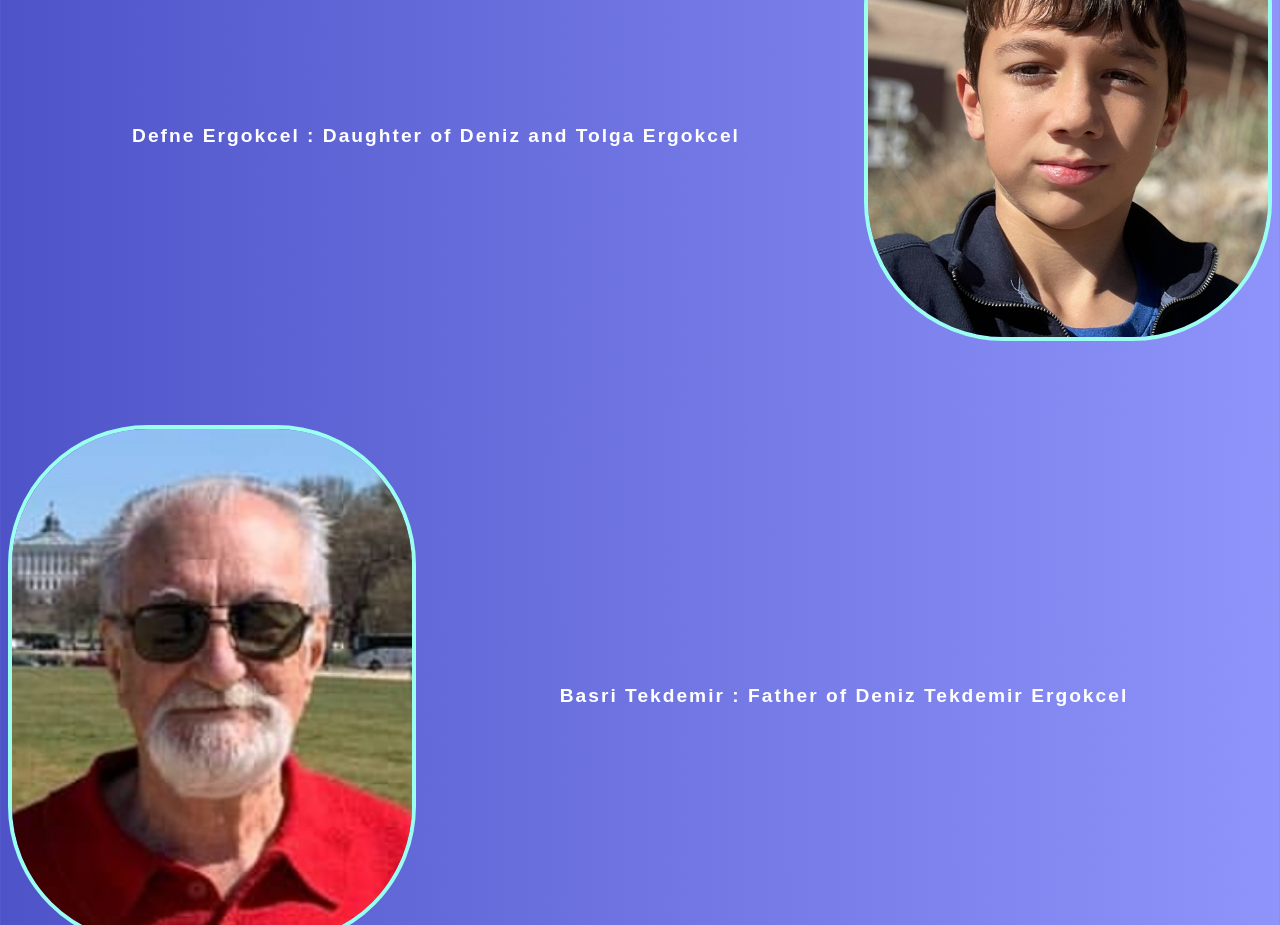
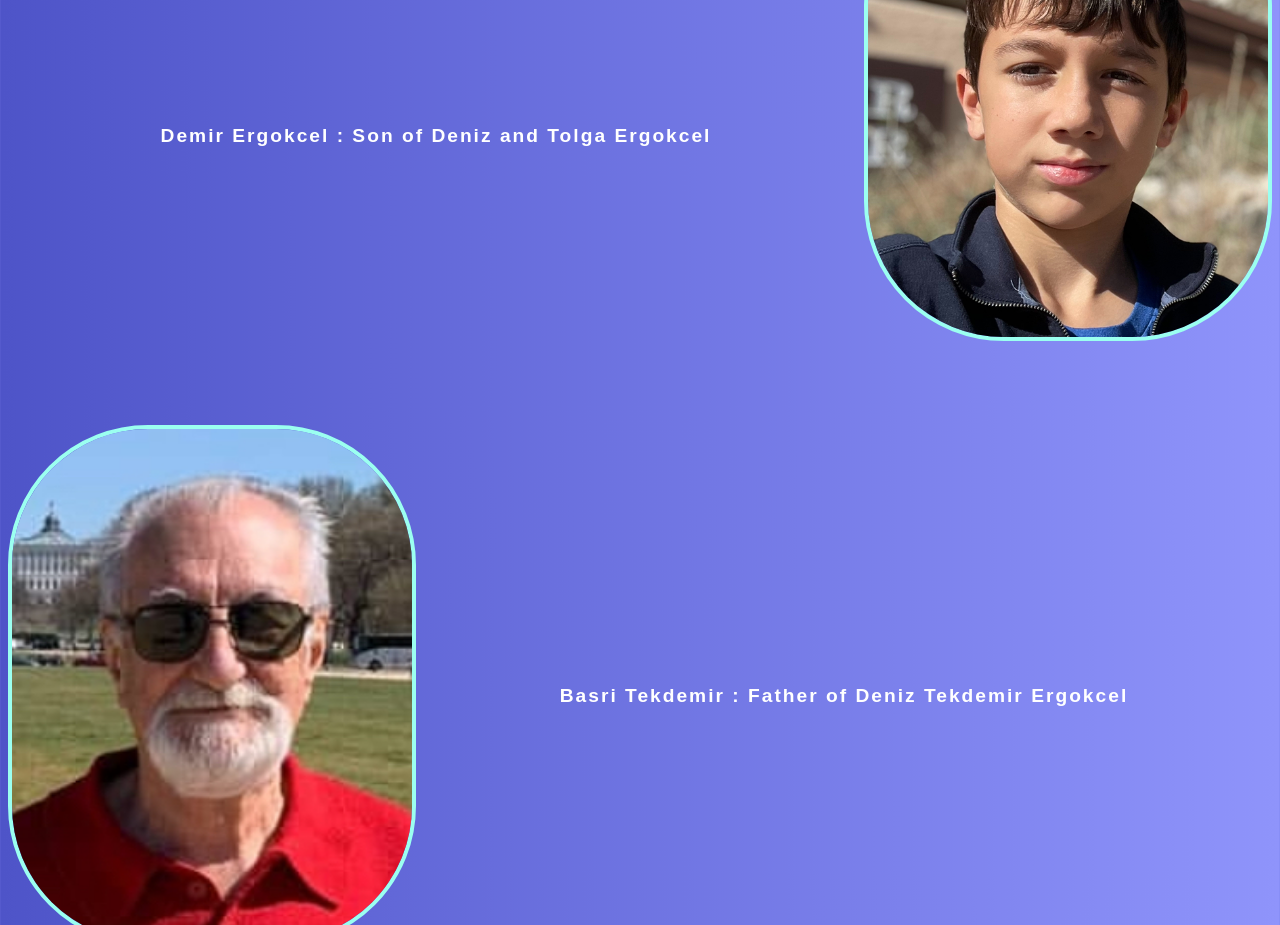
Before and after one commit to ergokcel/ergokcel.github.io, a plain HTML site: page closeups.html in a window 1280 px wide. Shown: the part 2160-3085 px from the top of the page. Drawn offline with Linux system fonts and the light colour scheme.

Commit message:
Update closeups.html

```diff
--- a/closeups.html
+++ b/closeups.html
@@ -56,7 +56,7 @@
 <br><br><br><br><br><br><br><br><br><br><br><br><br>
 
 
-<h4>Defne Ergokcel : Daughter of Deniz and Tolga Ergokcel</h4>
+<h4>Demir Ergokcel : Son of Deniz and Tolga Ergokcel</h4>
 
 <br><br><br><br><br><br><br><br><br><br><br><br><br>
 <p>
```
